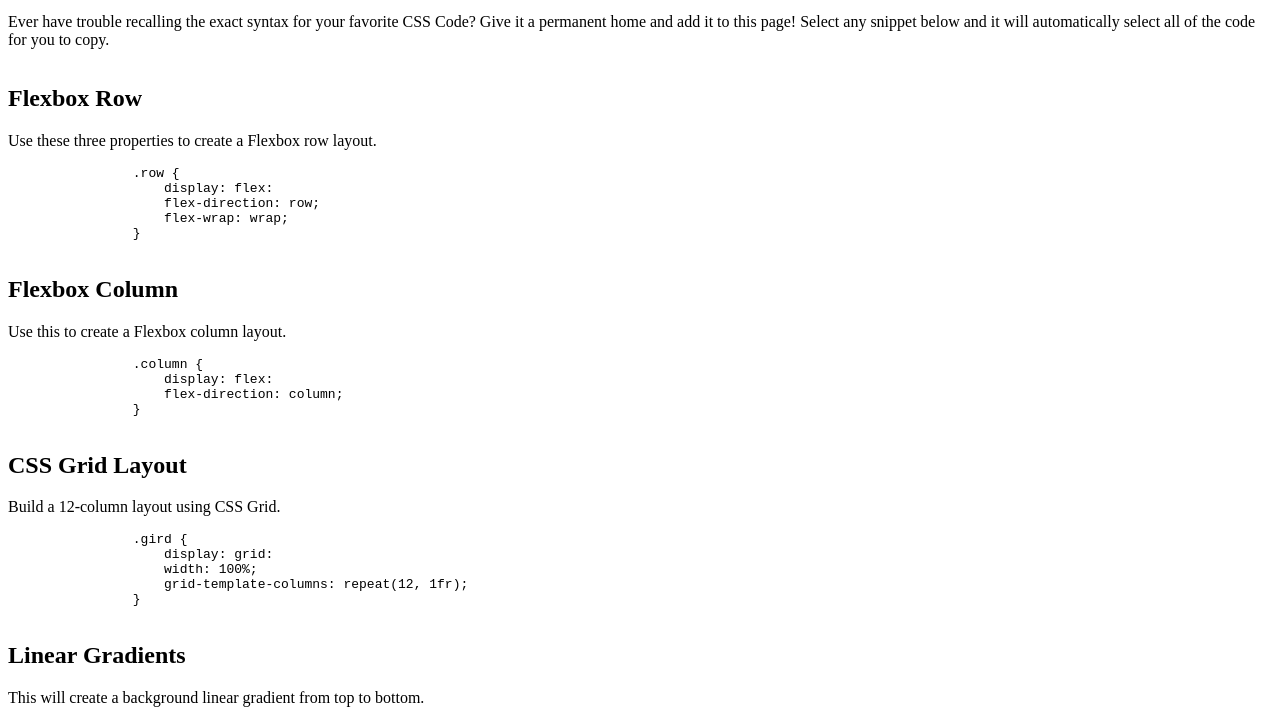
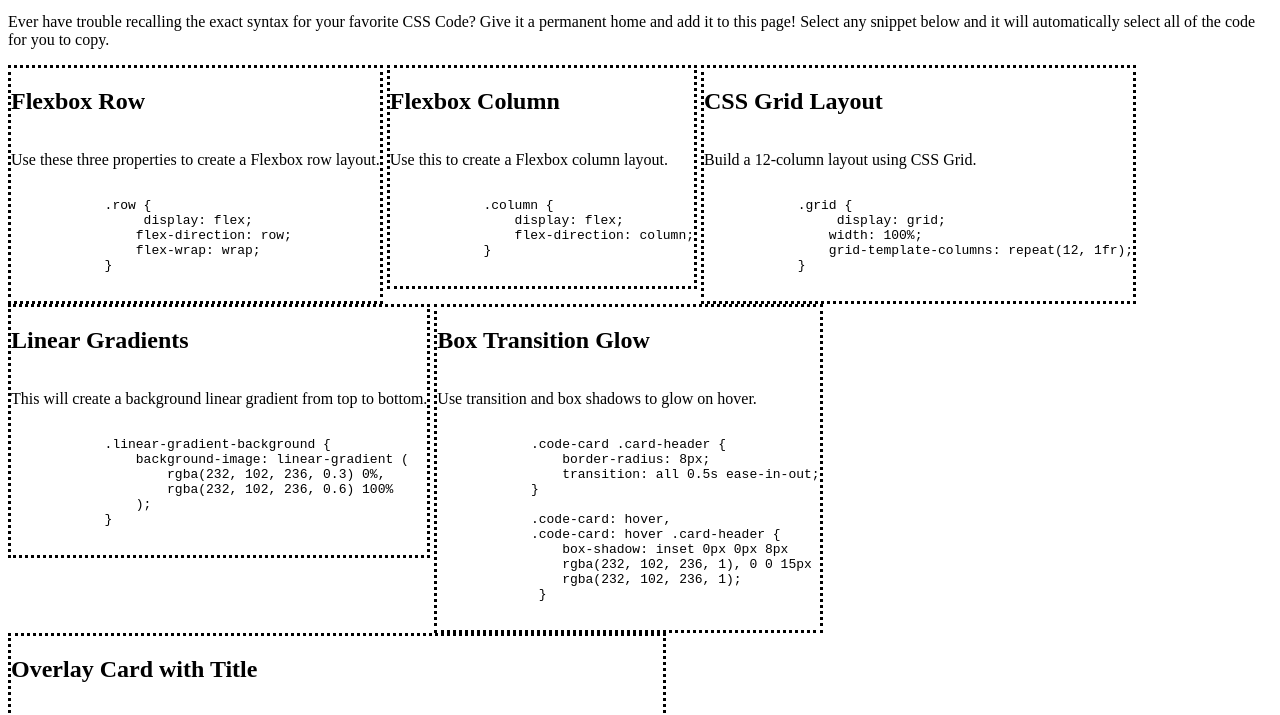
Before and after one commit to ssbbgm/CSS-Snippet-Cheatsheet, a plain HTML site: page index.html in a window 1280 px wide. Shown: the part 48-763 px from the top of the page. Drawn offline with Linux system fonts and the light colour scheme.

Commit message:
made the box content for the information of each cell

```diff
--- a/assets/css/styles.css
+++ b/assets/css/styles.css
@@ -1,6 +1,17 @@
-h1, header {
+h1, header, footer {
     display:flex;
     flex-direction: row;
     justify-content: center;
     margin: 0%;
 }
+
+.content-box {
+    display: inline-grid;
+    flex-direction: row;
+    border: dotted;
+}
+
+
+pre {
+    text-align: left;
+}
--- a/index.html
+++ b/index.html
@@ -14,35 +14,39 @@
             snippet below and it will automatically select all of the code for you to copy.
         </p>
     </header>
-    <section>
+    <section class="content-box">
         <h2>Flexbox Row</h2>
             <p>Use these three properties to create a Flexbox row layout.</p>
             <pre>
             .row {
-                    display: flex:
+                 display: flex;
                 flex-direction: row;
                 flex-wrap: wrap;
             }
             </pre>
+    </section>
+    <section class="content-box">
         <h2>Flexbox Column</h2>
             <p>Use this to create a Flexbox column layout.</p>
             <pre>
             .column {
-                    display: flex:
+                display: flex;
                 flex-direction: column;
             }
             </pre>
+    </section>
+    <section class="content-box">
         <h2>CSS Grid Layout</h2>
             <p>Build a 12-column layout using CSS Grid.</p>
             <pre>
-                .gird {
-                    display: grid:
+            .grid {
+                 display: grid;
                 width: 100%;
                 grid-template-columns: repeat(12, 1fr);
             }
             </pre>
     </section>
-    <section>
+    <section class="content-box">
         <h2>Linear Gradients</h2>
             <p>This will create a background linear gradient from top to bottom.</p>
             <pre>
@@ -53,6 +57,8 @@
                 );
             }
             </pre>
+    </section>
+    <section class="content-box">
         <h2>Box Transition Glow</h2>
             <p>Use transition and box shadows to glow on hover.</p>
             <pre>
@@ -68,6 +74,8 @@
                 rgba(232, 102, 236, 1);
              }
             </pre>
+    </section>
+    <section class="content-box">
         <h2>Overlay Card with Title</h2>
             <p>Use position properties and negative margins to raise elements higher than their natural starting point.</p>
             <pre>
```
Lines whose indentation alone changed are shown as unchanged.
